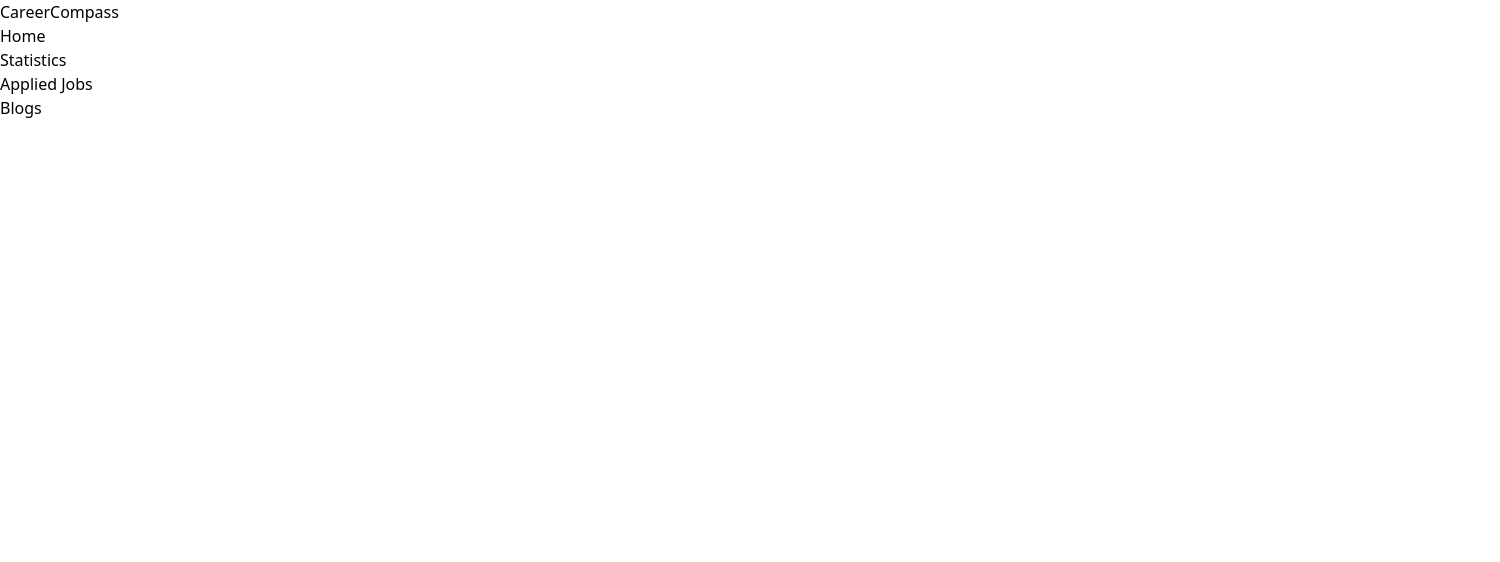
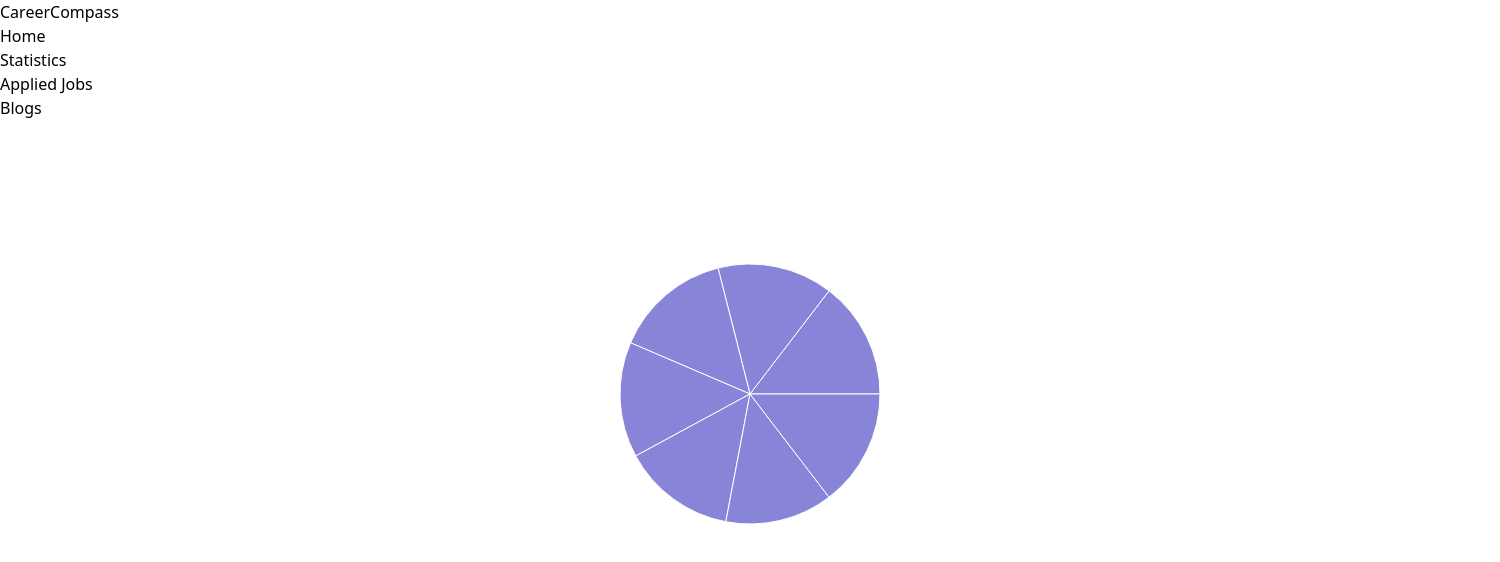
Before and after one commit to ForidaSweety/career-compass, a React (Vite) app: page /statistics in a window 1280 px wide. Shown: the top 562 px of the page, 1500 px wide, since content can reach past the window. Built offline with nearby package versions, Linux system fonts and the light colour scheme.

Commit message:
reCharts

```diff
--- a/src/components/Statistics/Statistics.jsx
+++ b/src/components/Statistics/Statistics.jsx
@@ -1,11 +1,37 @@
 import React from 'react';
-
+import { PieChart, Pie, Tooltip, } from 'recharts';
 
 const Statistics = () => {
 
+    const marks = [
+        { name: 'Assignment-1', mark: 60 },
+        { name: 'Assignment-2', mark: 59},
+        { name: 'Assignment-3', mark: 60},
+        { name: 'Assignment-4', mark: 59 },
+        { name: 'Assignment-5', mark: 58 },
+        { name: 'Assignment-6', mark: 55 },
+        { name: 'Assignment-7', mark: 60 },
+      ];
 
     return (
         <div>
+          <PieChart
+          width={1500}
+           height={500}
+           data={marks}
+          >
+<Pie dataKey="mark"
+ isAnimationActive={true}
+ data={marks}
+ cx="50%"
+ cy="50%"
+ outerRadius={130}
+ fill="#8884d8"
+>
+
+</Pie>
+<Tooltip />
+          </PieChart>
 
         </div>
     );
```
